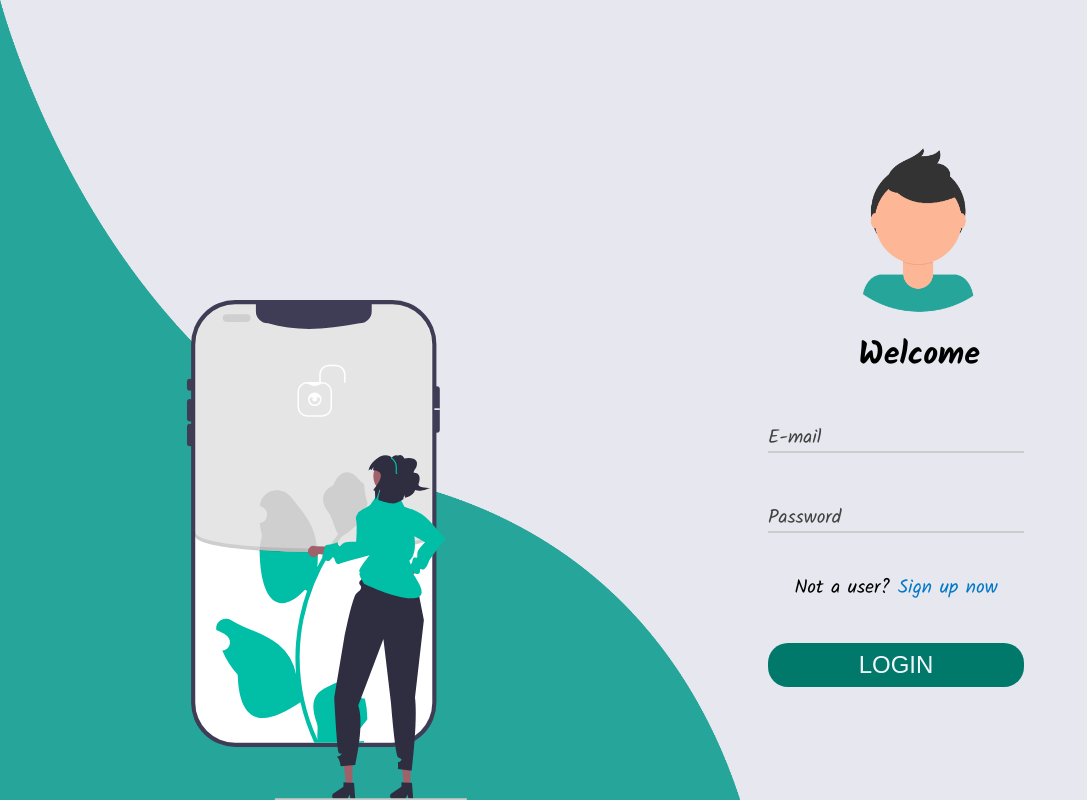
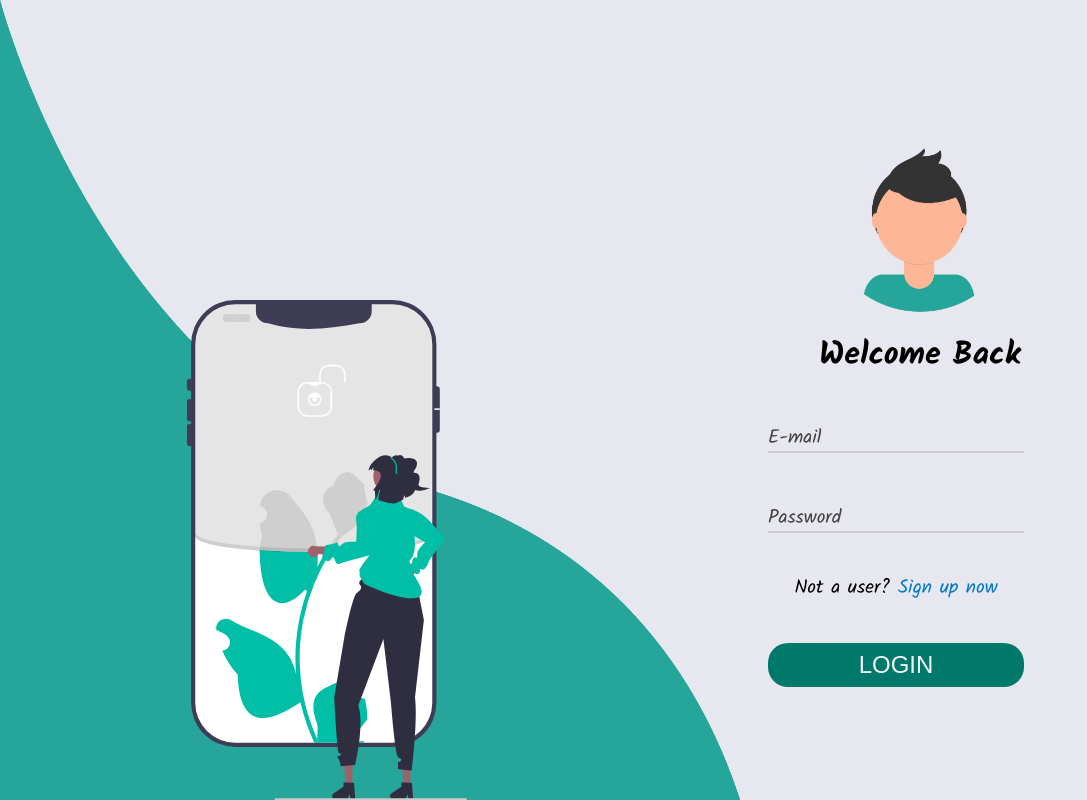
Before and after one commit to FrontEndDevo/Flying-Notes, a React (Create React App) app: page / in a window 1280 px wide. Shown: the whole page, without its empty margins (0-1087 px from the left). Built offline with nearby package versions, Linux system fonts and the light colour scheme.

Commit message:
Change submit button logic

```diff
--- a/src/components/Auth/Auth.jsx
+++ b/src/components/Auth/Auth.jsx
@@ -160,7 +160,7 @@ const Auth = () => {
       <div className={classes.content}>
         <div className={classes.user}>
           <img src={avatar} alt="auth-avatar" />
-          <h3>Welcome</h3>
+          <h3>{isMember ? "Welcome Back" : "Welcome"}</h3>
         </div>
         <form onSubmit={submitFormHandler}>
           <div className={emailFocus}>
@@ -201,8 +201,7 @@ const Auth = () => {
               <span onClick={switchAuthWayHandler}>Login now</span>
             </p>
           )}
-          {isMember && <button>Login</button>}
-          {!isMember && <button>Sign Up</button>}
+          <button>{isMember ? "login" : "Sign up"}</button>
         </form>
       </div>
     </section>
```
